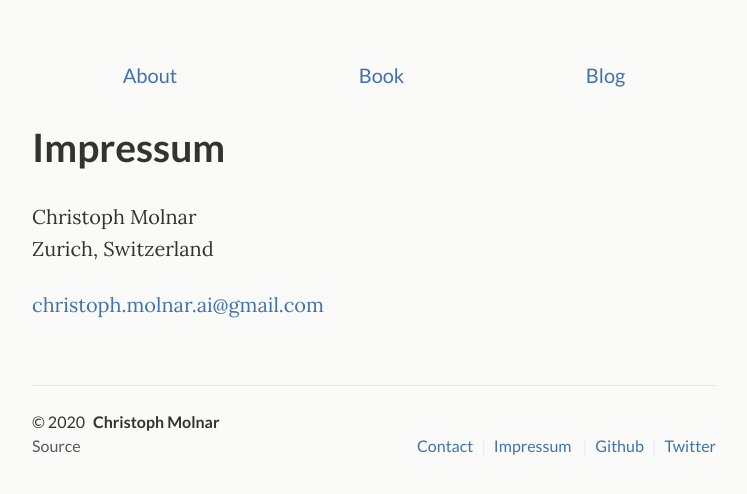
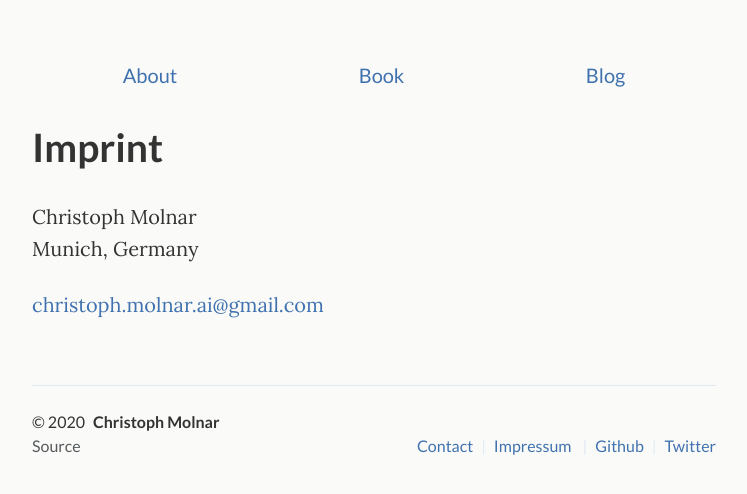
Before and after one commit to christophM/christophm.github.io, a Jekyll site: the page built from _pages/impressum.md, in a window 1280 px wide. Shown: the top 494 px of the page, without its empty margins (266-1013 px from the left). Built offline with Jekyll 4.4.1, drawn with Linux system fonts in a browser that asks for light colours.

Commit message:
updates imprint

```diff
--- a/_pages/impressum.md
+++ b/_pages/impressum.md
@@ -1,14 +1,14 @@
 ---
 layout: page
 title: Christoph Molnar
-subtitle: Impressum
-desc: Impressum
-permalink: /impressum/
+subtitle: Imprint
+desc: Imprint
+permalink: /imprint/
 ---
 
 
 Christoph Molnar \\
-Zurich, Switzerland
+Munich, Germany
 
 <script language="JavaScript">
 var username = "christoph.molnar.ai";
```
